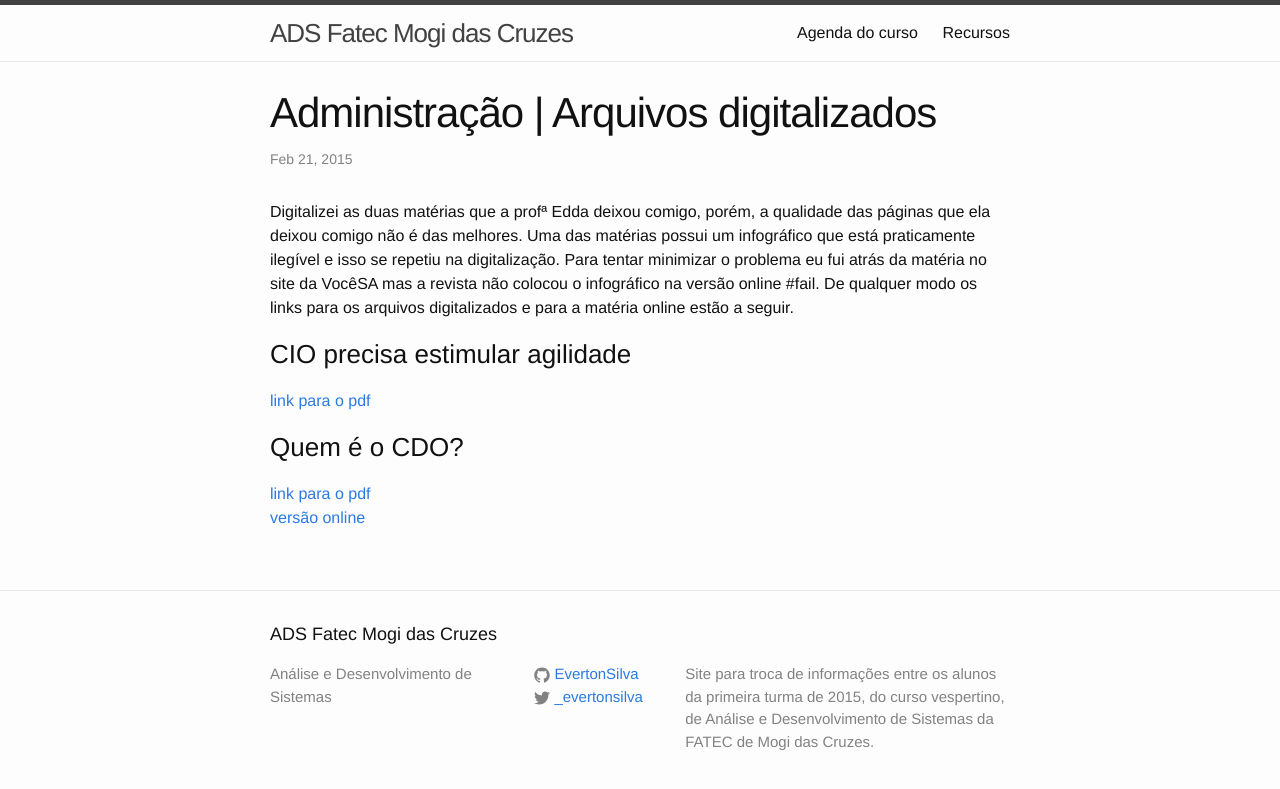
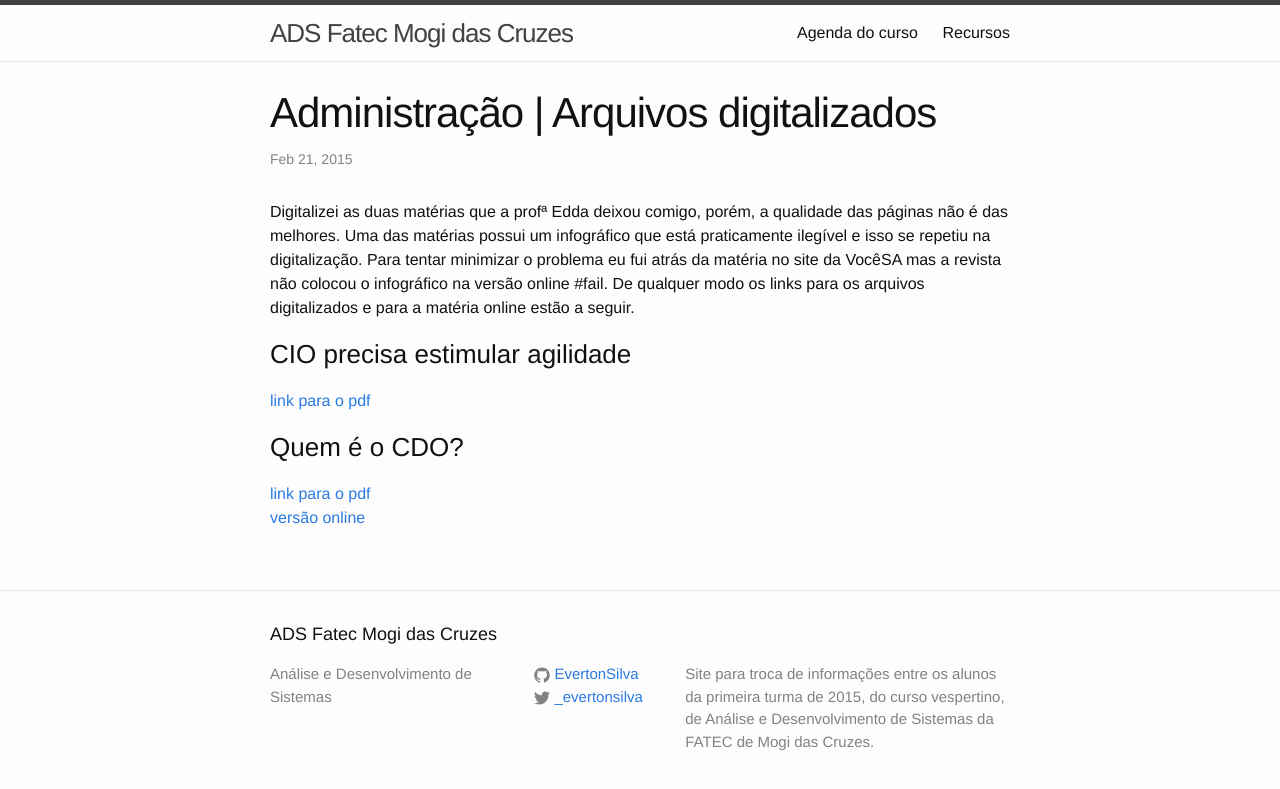
Before and after one commit to EvertonSilva/ads2015.1, a Jekyll site: the page built from _posts/2015-02-21-arquivos-adm.markdown, in a window 1280 px wide. Shown: the top 789 px of the page. Built offline with Jekyll 4.4.1, drawn with Linux system fonts in a browser that asks for light colours; Markdown is read by kramdown in place of the engine named in the settings.

Commit message:
rip off the redundancy

```diff
--- a/_posts/2015-02-21-arquivos-adm.markdown
+++ b/_posts/2015-02-21-arquivos-adm.markdown
@@ -6,11 +6,10 @@ categories:
 ---
 
 Digitalizei as duas matérias que a profª Edda deixou comigo, porém, a qualidade das
-páginas que ela deixou comigo não é das melhores. Uma das matérias possui um infográfico
-que está praticamente ilegível e isso se repetiu na digitalização. Para tentar minimizar o
-problema eu fui atrás da matéria no site da VocêSA mas a revista não colocou o infográfico
-na versão online #fail. De qualquer modo os links para os arquivos digitalizados e para a matéria
-online estão a seguir.
+páginas não é das melhores. Uma das matérias possui um infográfico que está praticamente
+ilegível e isso se repetiu na digitalização. Para tentar minimizar o problema eu fui atrás
+da matéria no site da VocêSA mas a revista não colocou o infográfico na versão online #fail.
+De qualquer modo os links para os arquivos digitalizados e para a matéria online estão a seguir.
 
 ### CIO precisa estimular agilidade
 [link para o pdf](https://drive.google.com/file/d/0B-iJUE4iVWBNVTRjNXdYcl92Smc/view?usp=sharing)
```
